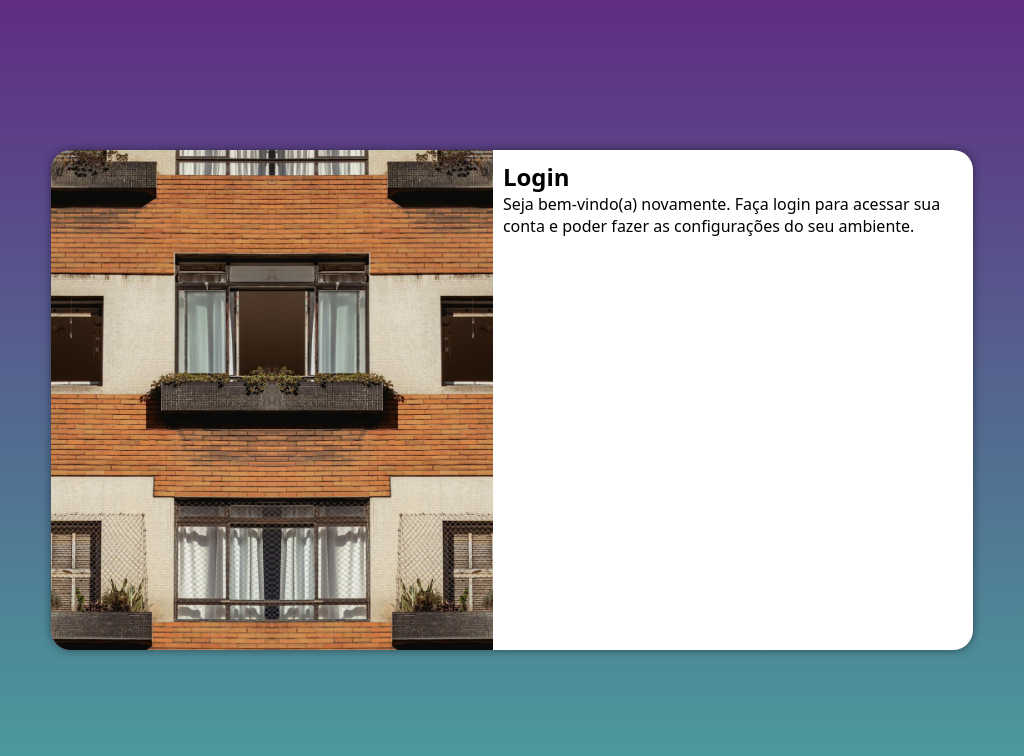
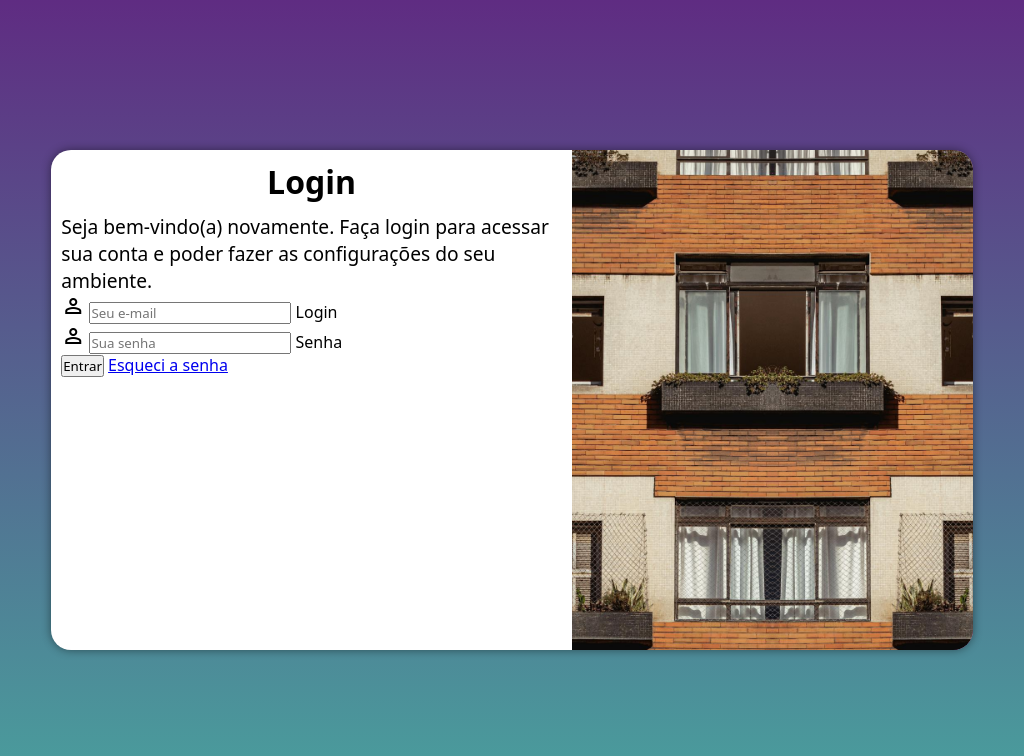
Before and after one commit to caiomatheuss/login-responsivo, a plain HTML site: page conteudo/index.html in a window 1024 px wide. Drawn offline with nearby package versions, Linux system fonts and the light colour scheme.

Commit message:
fazendo os inputs do login

```diff
--- a/conteudo/index.html
+++ b/conteudo/index.html
@@ -4,6 +4,7 @@
     <meta charset="UTF-8">
     <meta name="viewport" content="width=device-width, initial-scale=1.0">
     <title>Login Responsivo</title>
+    <link rel="stylesheet" href="https://fonts.googleapis.com/css2?family=Material+Symbols+Outlined:opsz,wght,FILL,GRAD@24,400,0,0&icon_names=person" />
     <link rel="stylesheet" href="../estilo/style.css" media="all">
     <link rel="stylesheet" href="../estilo/media-query.css">
 </head>
@@ -20,8 +21,23 @@
                 <p>
                     Seja bem-vindo(a) novamente. Faça login para acessar sua conta e poder fazer as configurações do seu ambiente.
                 </p>
-                <form action="login.php" method="post">
-
+                <form action="login.php" method="post" autocomplete="on">
+                    <div class="campo">
+                        <span class="material-symbols-outlined">
+                        person
+                        </span>
+                        <input type="email" name="login" id="ilogin" placeholder="Seu e-mail" autocomplete="email" required maxlength="30">
+                        <label for="ilogin">Login</label>
+                    </div>
+                    <div class="campo">
+                        <span class="material-symbols-outlined">
+                        person
+                        </span>
+                        <input type="password" name="senha" id="isenha" placeholder="Sua senha" autocomplete="current-password" required minlength="8" maxlength="20">
+                        <label for="isenha">Senha</label>
+                    </div>
+                    <input type="submit" value="Entrar">
+                    <a href="#" target="_blank">Esqueci a senha</a>
                 </form>
             </div>
         </section>
--- a/estilo/media-query.css
+++ b/estilo/media-query.css
@@ -11,8 +11,12 @@
     }
 
     #login > #img {
-        width: 70vw;
+        width: 50vw;
         height: 100vh;
+    }
+
+    #form > p {
+        font-size: 0.9em;
     }
 
 }
@@ -27,8 +31,21 @@
         display: flex;
     }
 
+    #login > #form {
+        order: 0;
+    }
+
     #login > #img {
         width: 80vw;
         height: 100vh;
+        order: 1;
+    }
+
+    #form > h1 {
+        font-size: 2em;
+    }
+
+    #form > p {
+        font-size: 1.2em;
     }
 }
--- a/estilo/style.css
+++ b/estilo/style.css
@@ -31,7 +31,7 @@ main {
 
 #login {
     background-color: white;
-    width: 250px;
+    width: 270px;
     height: 500px;
     border-radius: 20px;
     overflow: hidden;
@@ -52,3 +52,12 @@ main {
     display: block;
     padding: 10px;
 }
+
+#form > h1 {
+    text-align: center;
+    margin-bottom: 10px;
+}
+
+#form > p {
+    font-size: 0.8em;
+}
```
